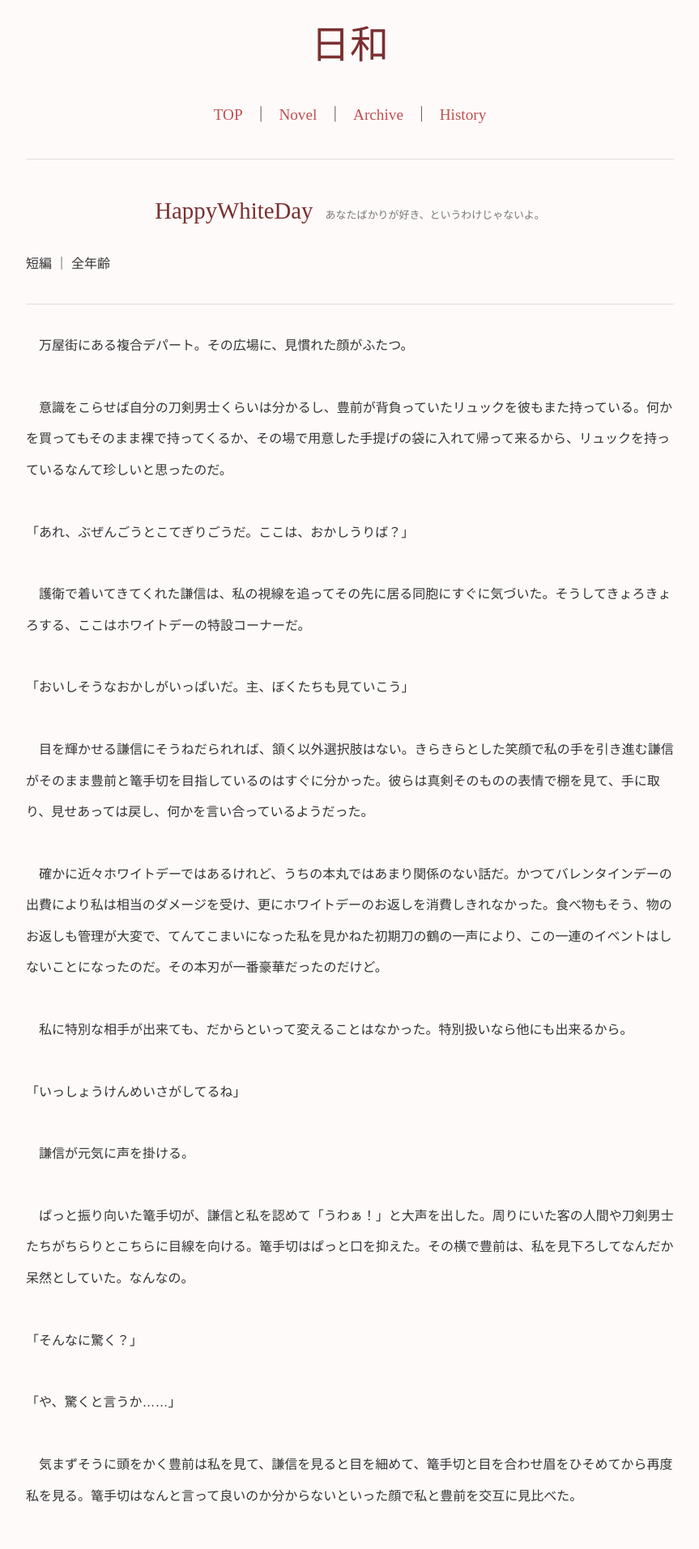
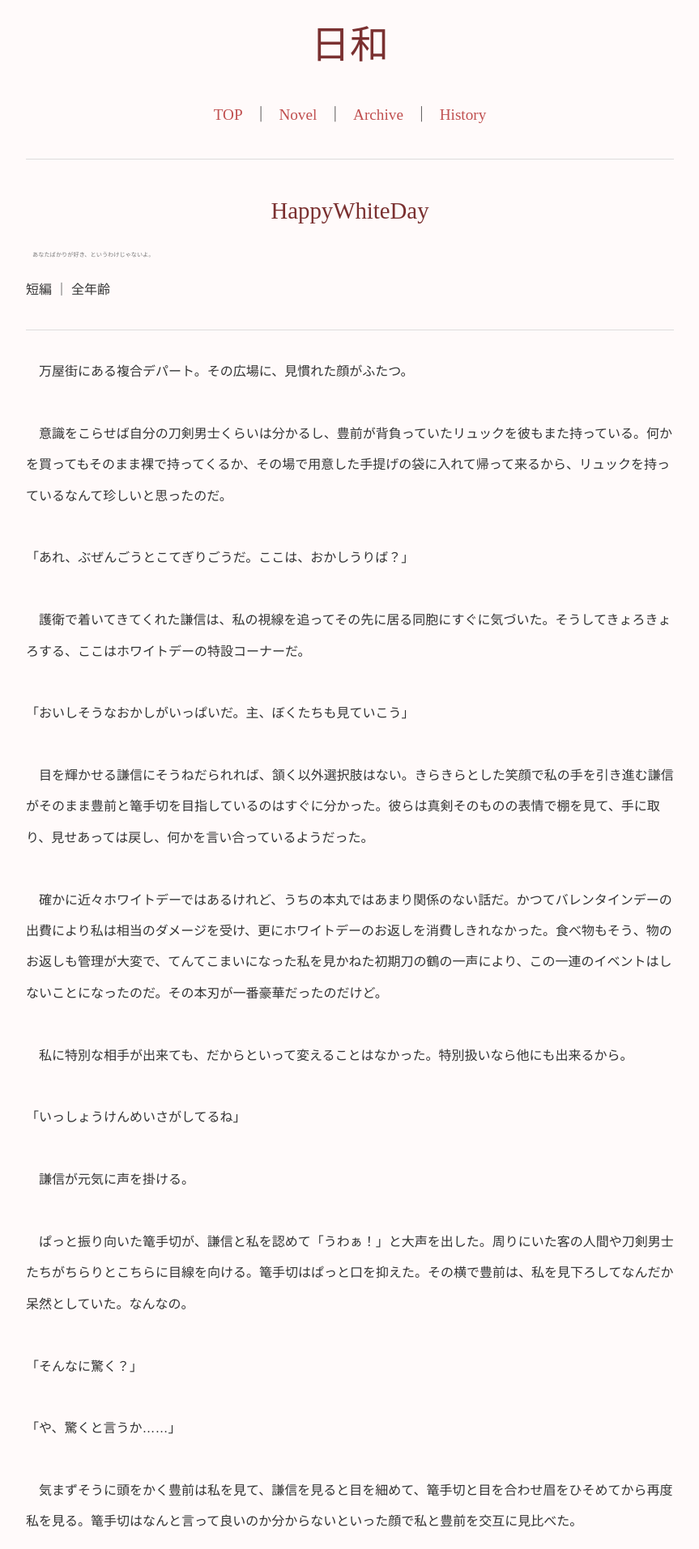
Before and after one commit to fjst160/lemon160, a Jekyll site: the page built from _novels/ss0-1.md, in a window 1280 px wide. Shown: the part 325-2238 px from the top of the page at 81% size, without its empty margins (208-1071 px from the left). Built offline with Jekyll 4.4.1, drawn with Linux system fonts in a browser that asks for light colours.

Commit message:
Update novel.html

```diff
--- a/_layouts/novel.html
+++ b/_layouts/novel.html
@@ -2,17 +2,11 @@
 layout: default
 ---
 
-<h1 class="novel-title">
+<h1 class="novel-title">{{ page.title }}</h1>
 
-{{ page.title }}
-
-{% if page.subtitle %}
-<span class="subtitle">
+<p class="subtitle">
 {{ page.subtitle }}
-</span>
-{% endif %}
-
-</h1>
+</p>
 
 <p>
 {{ page.length }} ｜ {{ page.rating }}
```
